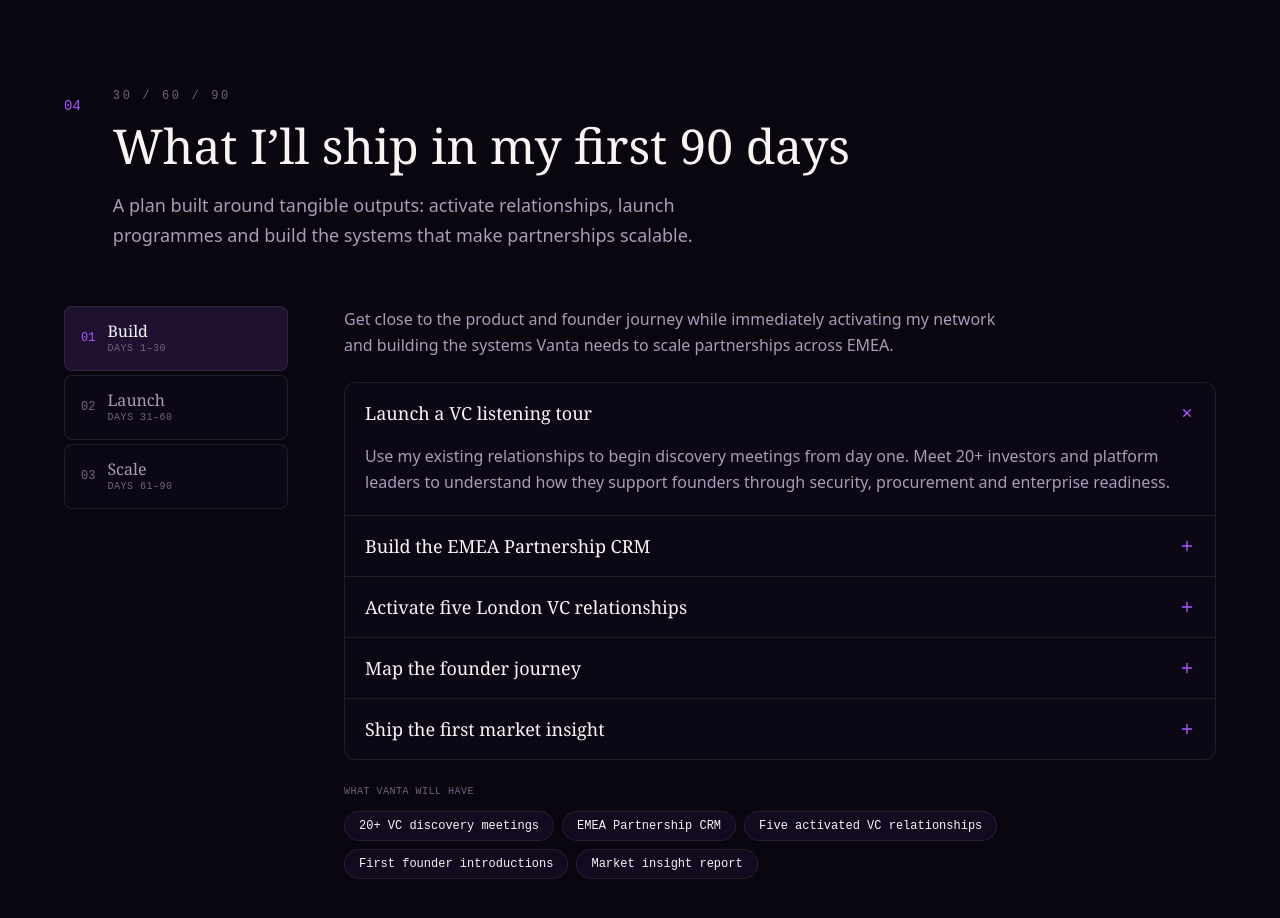
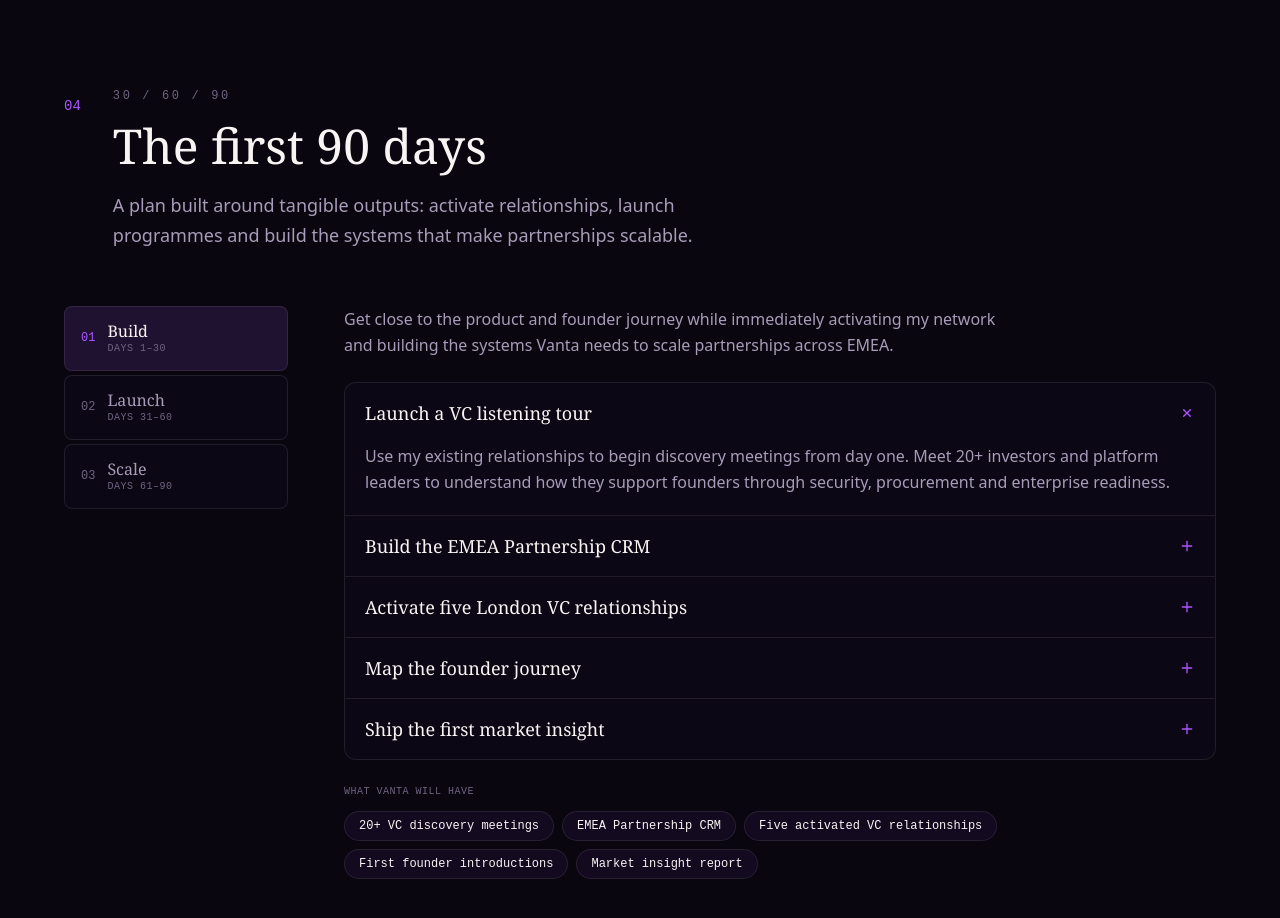
Before and after one commit to Laura-Corrigan/EMEA-VC-Partnership-Project, a Next.js app: page / in a window 1280 px wide. Shown: the part 3800-4718 px from the top of the page. Built offline with nearby package versions, Linux system fonts and the light colour scheme.

Commit message:
Update title in Timeline component

```diff
--- a/components/Timeline.tsx
+++ b/components/Timeline.tsx
@@ -17,7 +17,7 @@
       id="plan"
       index="04"
       eyebrow="30 / 60 / 90"
-      title="What I’ll ship in my first 90 days"
+      title="The first 90 days"
       lede="A plan built around tangible outputs: activate relationships, launch programmes and build the systems that make partnerships scalable."
       wide
     >
```
